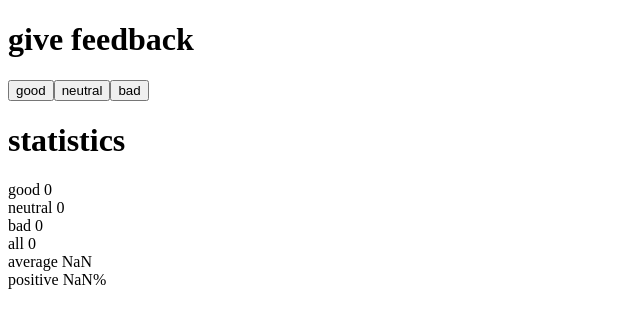
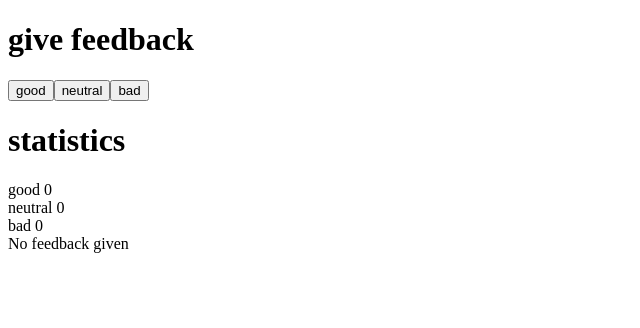
Before and after one commit to Raikho/fullstackopen, a React (Vite) app in the folder part1/unicafe/: page / in a window 1280 px wide. Shown: the top 328 px of the page, without its empty margins (0-640 px from the left). Built offline with nearby package versions, Linux system fonts and the light colour scheme.

Commit message:
implement unicafe step 4

```diff
--- a/part1/unicafe/src/App.jsx
+++ b/part1/unicafe/src/App.jsx
@@ -1,6 +1,8 @@
 import { useState } from "react"
 
 const Statistics = ({ good, neutral, bad }) => {
+  if (good == 0 && neutral == 0 && bad == 0)
+    return <div>No feedback given</div>;
   return (
     <>
       <div>all {good + neutral + bad}</div>
```
